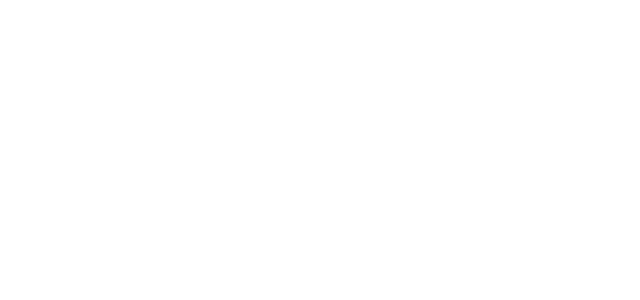
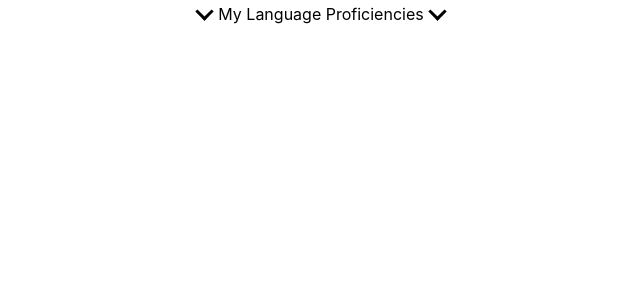
Before and after one commit to G-bot987/NextDnDCharacterManager, a Next.js app: page /components/buildcharactercomponents/cardcomponents/languagecomponents/Selectedlanguageproperties in a window 1280 px wide. Shown: the top 300 px of the page, without its empty margins (319-959 px from the left). Built offline with nearby package versions, Linux system fonts and the light colour scheme.

Commit message:
render in line with basic ul styles arrows added

```diff
--- a/pages/components/buildcharactercomponents/cardcomponents/languagecomponents/Selectedlanguageproperties.tsx
+++ b/pages/components/buildcharactercomponents/cardcomponents/languagecomponents/Selectedlanguageproperties.tsx
@@ -1,4 +1,5 @@
-import React from "react";
+import React, { useState } from "react";
+import styles from "../../../../../styles/Home.module.css";
 
 interface PropsInterface {
   value: string;
@@ -7,13 +8,43 @@ interface PropsInterface {
 
 export default function Selectedlanguageproperties(Props: any) {
   const properties = [Props];
-  console.log("properties ", properties, " ---");
+  const [show, setShow] = useState(false);
 
   return (
-    <div>
-      {Object.keys(Props).map((property: any, index: number) => (
-        <div key={index}>{Props[property].value}</div>
-      ))}
-    </div>
+    <li className="flex flex-col space-y-4 min-w-[9%]">
+      <div
+        className="flex justify-center text-center flex-row"
+        onClick={() => setShow(!show)}
+      >
+        <div className="w-6 h-6 bg-white border-solid border-black rounded-full">
+          <div
+            className={styles.arrowdown}
+            style={{
+              transform: show ? "rotate(225deg)" : "",
+              transition: "transform 150ms ease",
+            }}
+          />
+        </div>
+        <div className="border-white border-2 rounded-full">
+          My Language Proficiencies
+        </div>
+        <div className="w-6 h-6 bg-white border-solid border-black rounded-full">
+          <div
+            className={styles.arrowdown}
+            style={{
+              transform: show ? "rotate(225deg)" : "",
+              transition: "transform 150ms ease",
+            }}
+          />
+        </div>
+      </div>
+      {show && (
+        <ul className="flex flex-col justify-around  text-center  space-y-4">
+          {Object.keys(Props).map((property: any, index: number) => (
+            <li key={index}>{Props[property].value}</li>
+          ))}
+        </ul>
+      )}
+    </li>
   );
 }
--- a/pages/components/globalcomponents/Arrowbtn.tsx
+++ b/pages/components/globalcomponents/Arrowbtn.tsx
@@ -41,7 +41,7 @@ export default function ArrowBtn(Props: any) {
 
       {show && languages && (
         <ul className="min-h-min flex flex-row justify-around   min-w-min grow ">
-          {hasSelectedLanguageProperties && (
+          {hasSelectedLanguageProperties.length > 0 && (
             <Selectedlanguageproperties {...hasSelectedLanguageProperties} />
           )}
           {Object.keys(languages).map((language: string, index: number) => (
```
